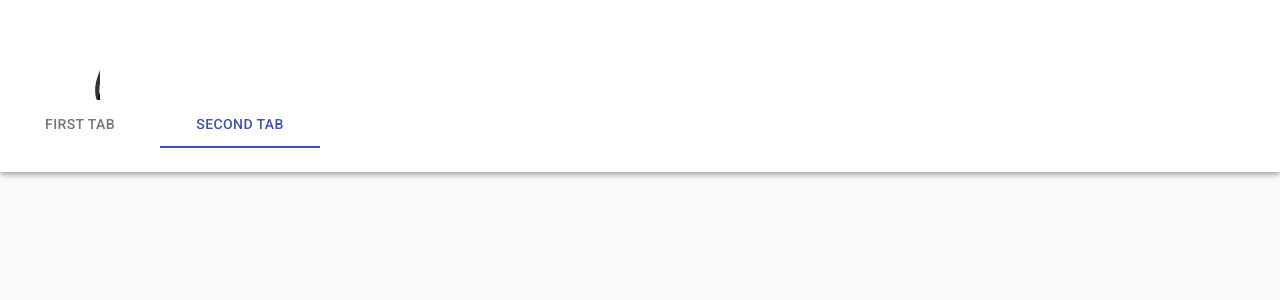
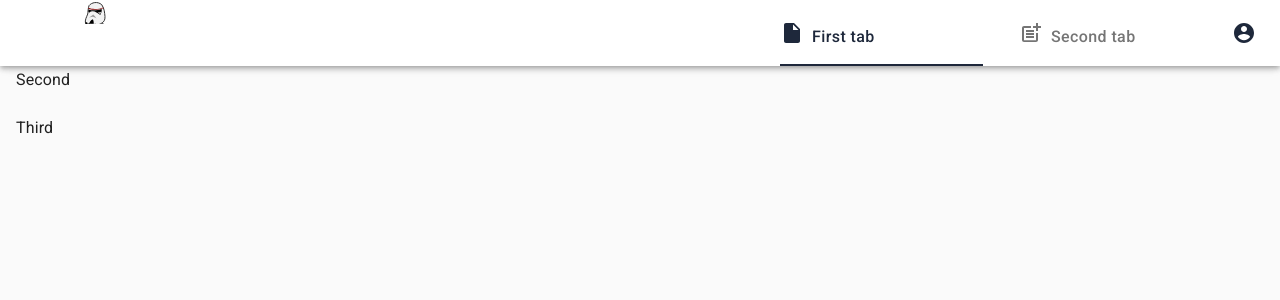
Before and after one commit to tomasvvv/react-swapi, a React (Create React App) app: page / in a window 1280 px wide. Shown: the top 300 px of the page. Built offline with nearby package versions, Linux system fonts and the light colour scheme.

Commit message:
Header stylings

```diff
--- a/src/App.tsx
+++ b/src/App.tsx
@@ -1,6 +1,9 @@
-import { CssBaseline } from '@material-ui/core';
+import { CssBaseline, MuiThemeProvider } from '@material-ui/core';
+import { InsertDriveFile, PostAdd } from '@material-ui/icons';
 import React, { useState } from 'react';
 import './App.css';
+
+import mainTheme from './themes/main';
 
 // Components
 import Header from './components/Header';
@@ -9,8 +12,8 @@ import { ITab } from './interfaces/ITab';
 
 export default function App(): JSX.Element {
   const tabs: ITab[] = [
-    { title: 'First tab', icon: null },
-    { title: 'Second tab', icon: null },
+    { title: 'First tab', icon: <InsertDriveFile/> },
+    { title: 'Second tab', icon: <PostAdd/> },
   ];
   const [activeTab, setActiveTab] = useState<number>(0); // tabs index
 
@@ -18,7 +21,7 @@ export default function App(): JSX.Element {
   const [activeSidebarTab, setActiveSidebarTab] = useState<number>(0); // sidebarTabs index
 
   return (
-    <>
+    <MuiThemeProvider theme={mainTheme}>
       <CssBaseline />
       <div className="App">
         <Header tabs={tabs} activeTab={activeTab} setActiveTab={setActiveTab} />
@@ -28,6 +31,6 @@ export default function App(): JSX.Element {
           setActiveTab={setActiveSidebarTab}
         />
       </div>
-    </>
+    </MuiThemeProvider>
   );
 }
--- a/src/components/Header.tsx
+++ b/src/components/Header.tsx
@@ -1,5 +1,5 @@
-import { makeStyles, createStyles, SvgIcon, Tab, Tabs, Theme, AppBar } from '@material-ui/core';
-import React, { useState } from 'react';
+import { makeStyles, createStyles, SvgIcon, Tab, Tabs, Theme, AppBar, Container, Box } from '@material-ui/core';
+import React from 'react';
 import { ITab } from '../interfaces/ITab';
 import { ReactComponent as Logo } from '../assets/icon.svg';
 import { AccountCircle } from '@material-ui/icons';
@@ -13,42 +13,97 @@ interface Props {
 const useStyles = makeStyles((theme: Theme) =>
   createStyles({
     appBar: {
-      backgroundColor: '#ffffff'
+      backgroundColor: '#ffffff',
+      flexDirection: 'row',
+      height: '66px'
     },
     logoSvg: {
       width: '100px',
-      height: '100px'
+    },
+
+    box: {
+      display: 'flex',
+      width: '100%',
+      placeContent: 'flex-end',
+      alignItems: 'center'
+    },
+    container: {
+      display: 'flex',
+      flexDirection: 'row',
+      maxWidth: '1440px'
+    },
+
+    // Tabs wrapper
+    tabsRoot: {
+      height: '100%'
+    },
+
+    // Tab items
+    tabRoot: {
+      padding: '0',
+      width: '203px',
+      marginLeft: '36px',
+    },
+    tabIconLabelWrapper: {
+      flexDirection: 'row',
+      justifyContent: 'flex-start',
+      textTransform: 'none',
+      fontSize: '16px',
+      alignItems: 'end'
+    },
+    tabIcon: {
+      marginRight: '8px',
+    },
+
+    // Account button icon
+    accountButton: {
+      marginLeft: '10px'
     }
   })
 );
 
 export default function Header({ tabs, activeTab, setActiveTab }: Props): JSX.Element {
   const classes = useStyles();
-  const [value, setValue] = useState(1);
   function handleChange(event: React.ChangeEvent<{}>, newValue: number) {
-    setValue(newValue);
+    setActiveTab(newValue);
   }
 
 
   return (
     <AppBar className={classes.appBar}>
+      <Container className={classes.container}>
         <SvgIcon className={classes.logoSvg}>
           <Logo />
         </SvgIcon>
-
+        <Box className={classes.box}>
           <Tabs
-        value={value}
+            value={activeTab}
             indicatorColor="primary"
             textColor="primary"
             onChange={handleChange}
-        aria-label="disabled tabs example"
+            classes={{
+              root: classes.tabsRoot
+            }}
           >
             {tabs.map(tab => (
-          <Tab label={tab.title}/>
+              <Tab
+                classes={{
+                  root: classes.tabRoot,
+                  wrapper: classes.tabIconLabelWrapper
+                }}
+                label={tab.title}
+                icon={
+                  tab.icon && React.cloneElement(
+                    tab.icon,
+                    { className: classes.tabIcon }
+                  )
+                }
+              />
             ))}
           </Tabs>
-
-      <AccountCircle />
+          <AccountCircle className={classes.accountButton} color='primary' /> {/* Account probably */}
+        </Box>
+      </Container>
     </AppBar>
   );
 }
```
Lines whose indentation alone changed are shown as unchanged.
